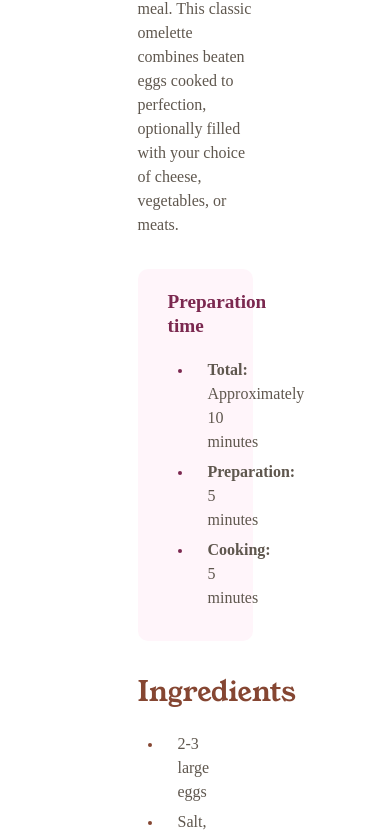
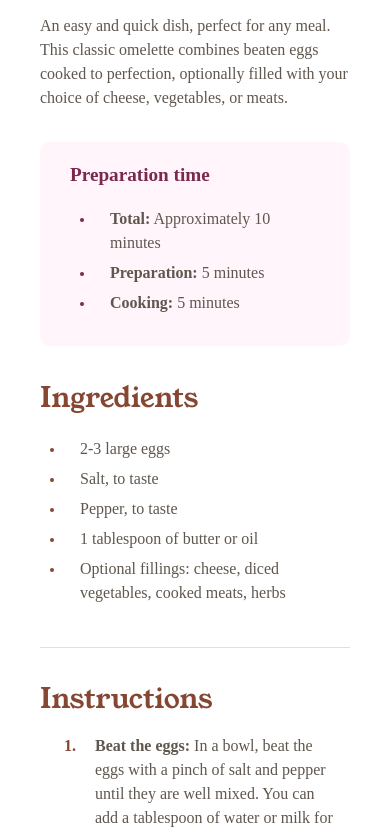
Before and after one commit to JesNetWD/Frontend-Mentor-Recipe-page-Challenge, a plain HTML site: page index.html in a window 390 px wide. Shown: the part 372-1205 px from the top of the page. Drawn offline with Linux system fonts and the light colour scheme.

Commit message:
update styles

```diff
--- a/styles.css
+++ b/styles.css
@@ -113,3 +113,9 @@ li {
 .attribution a {
   color: hsl(228, 45%, 44%);
 }
+
+@media screen and (max-width: 600px) {
+  body {
+    width: 100%;
+  }
+}
```
